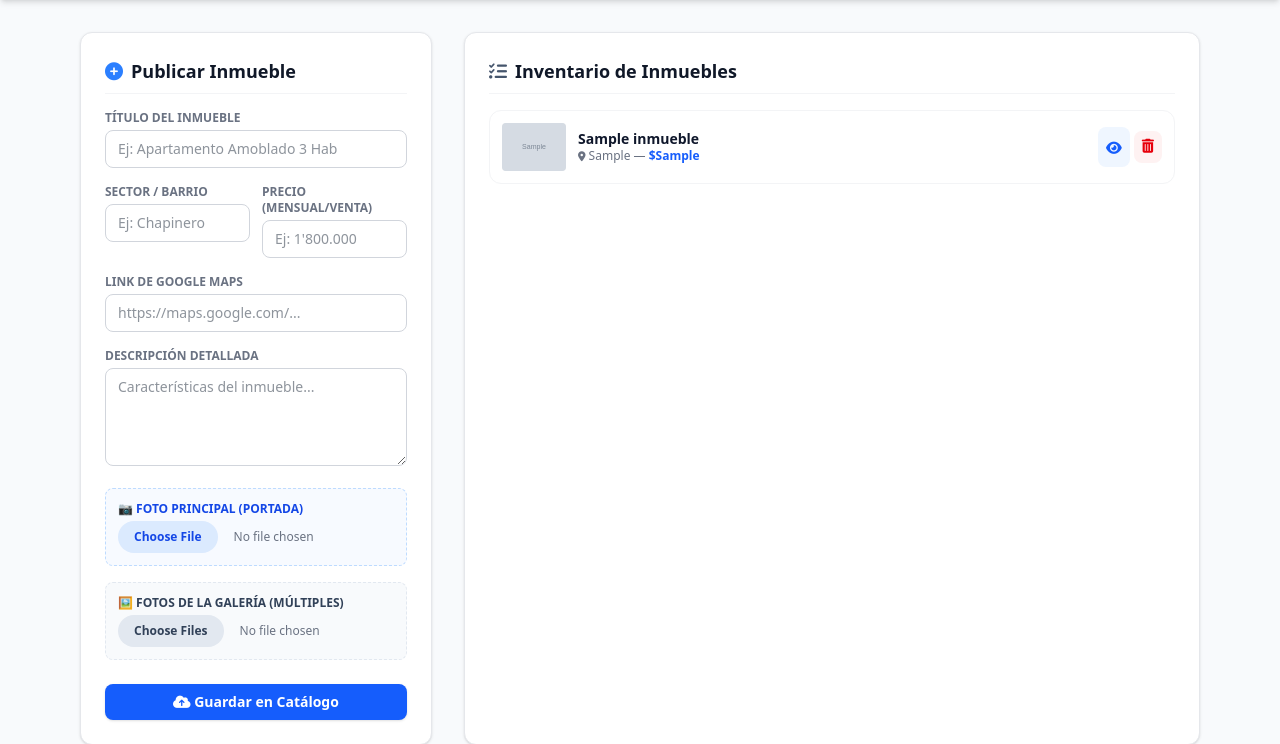
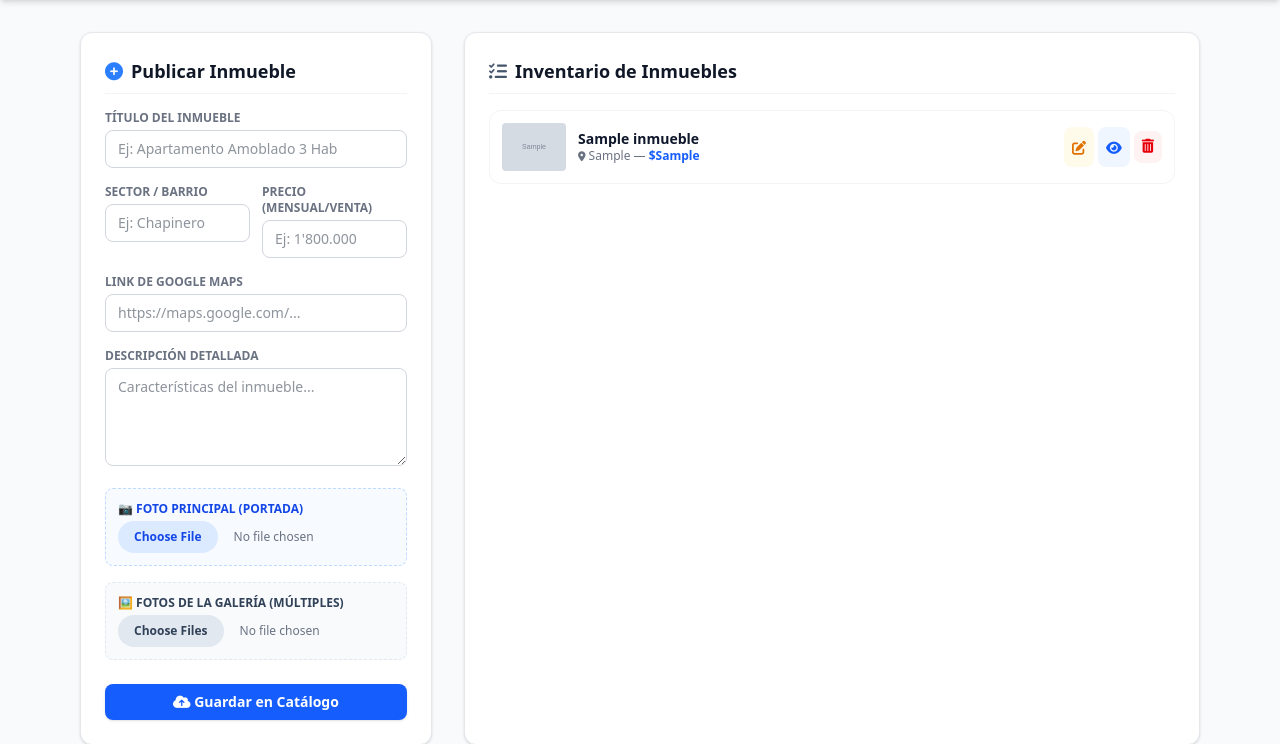
Before and after one commit to Ivan-Florez/mi-catalogo, a Flask app: page /admin in a window 1280 px wide. Shown: the part 64-808 px from the top of the page. Run offline with Flask 3, Linux system fonts and the light colour scheme; tables that the repository leaves empty hold one stand-in row (values such as "Sample post"); grey boxes marked "Sample" are stand-in pictures; parts of the project's set-up code (start-up, migrations or seed data) failed here and were passed over.

Commit message:
Add files via upload

```diff
--- a/templates/admin.html
+++ b/templates/admin.html
@@ -95,6 +95,10 @@
                             </div>
 
                             <div class="flex items-center gap-1">
+                                <a href="/admin/editar/{{ inmueble.id }}" class="bg-amber-50 text-amber-600 hover:bg-amber-100 p-2 rounded-lg transition-colors" title="Editar datos o fotos">
+                                    <i class="fa-solid fa-pen-to-square text-sm"></i>
+                                </a>
+
                                 <a href="/admin/alternar/{{ inmueble.id }}" class="p-2 rounded-lg transition-colors {% if inmueble.disponible %}bg-blue-50 text-blue-600 hover:bg-blue-100{% else %}bg-gray-200 text-gray-650 hover:bg-gray-300{% endif %}" title="Mostrar u Ocultar en la web">
                                     {% if inmueble.disponible %}
                                         <i class="fa-solid fa-eye text-sm"></i>
```
